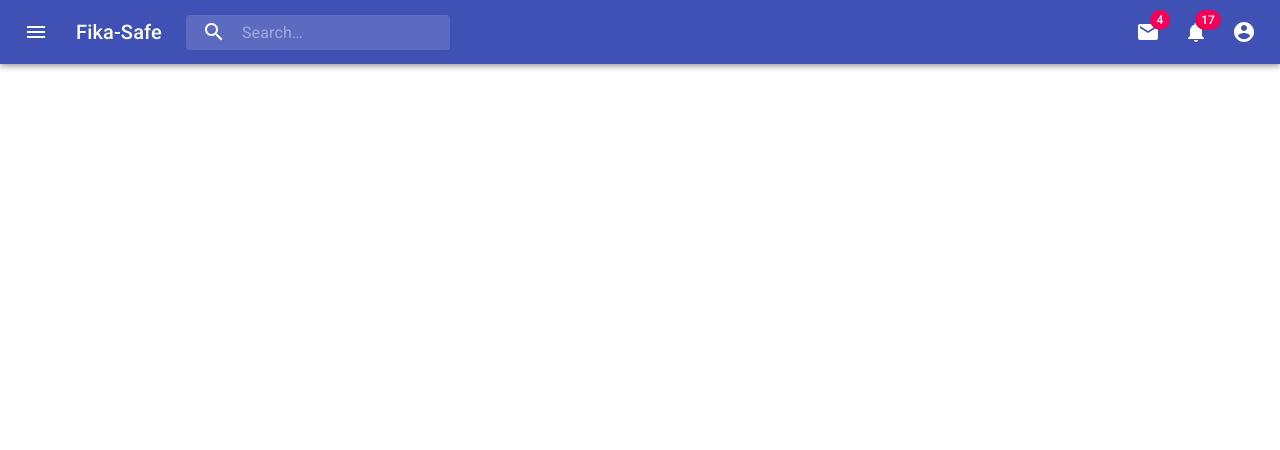
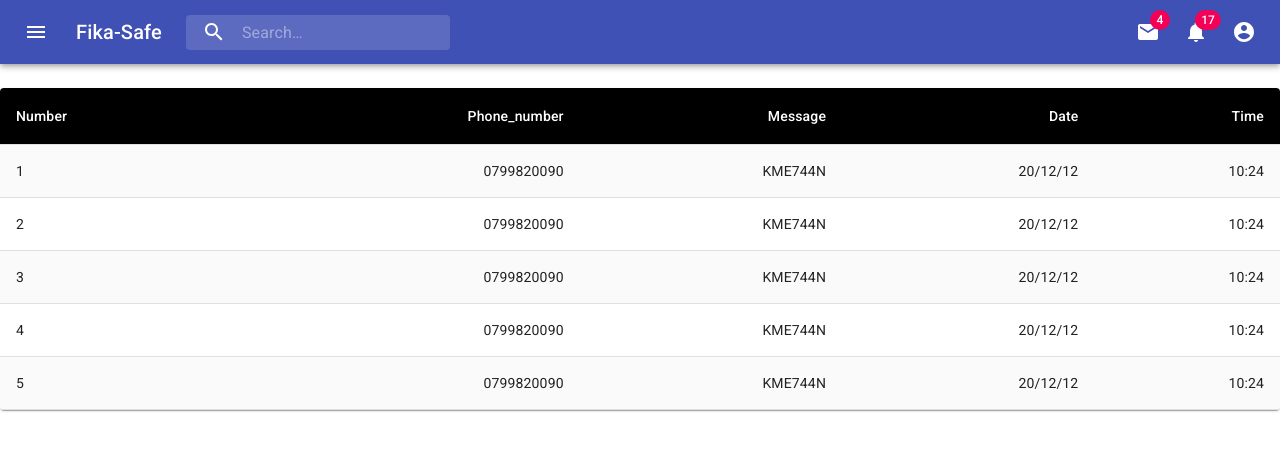
Before and after one commit to lakehub/fika-safe, a React app: page /smslogs in a window 1280 px wide. Shown: the top 450 px of the page. Built offline with nearby package versions, Linux system fonts and the light colour scheme.

Commit message:
add sms logs table

```diff
--- a/src/App.jsx
+++ b/src/App.jsx
@@ -1,12 +1,14 @@
+/* eslint-disable import/extensions */
 import ReactDOM from 'react-dom';
 import React from 'react';
 // import PropTypes from 'prop-types';
 import { BrowserRouter as Router, Route, Switch } from 'react-router-dom';
 
-// importing oue components
 import SaccoList from './components/SaccoList.jsx';
 import NavBar from './components/NavBar.jsx';
-import Login from "./components/Login.jsx"
+import Login from "./components/login.jsx";
+import SmsList from './components/Smslist.jsx';
+
 // import Footer from "./components/Footer.jsx";
 
 const App = ({ children }) => {
@@ -28,6 +30,8 @@ const RouteApp = () => {
           {/* children */}
           <Route path="/login" exact component={Login} />
 
+          <Route path="/smslogs" exact component={SmsList} />
+
           <Route path="/saccos" exact component={SaccoList} />
         </App>
       </Switch>
--- /dev/null
+++ b/src/components/SmsTable.jsx
@@ -0,0 +1,84 @@
+import React from 'react';
+import { withStyles, makeStyles } from '@material-ui/core/styles';
+import Table from '@material-ui/core/Table';
+import TableBody from '@material-ui/core/TableBody';
+import TableCell from '@material-ui/core/TableCell';
+import TableHead from '@material-ui/core/TableHead';
+import TableRow from '@material-ui/core/TableRow';
+import Paper from '@material-ui/core/Paper';
+
+const StyledTableCell = withStyles(theme => ({
+  head: {
+    backgroundColor: theme.palette.common.black,
+    color: theme.palette.common.white,
+  },
+  body: {
+    fontSize: 14,
+  },
+}))(TableCell);
+
+const StyledTableRow = withStyles(theme => ({
+  root: {
+    '&:nth-of-type(odd)': {
+      backgroundColor: theme.palette.background.default,
+    },
+  },
+}))(TableRow);
+
+function SmsData(Number, Phone_number, Message, Date, Time) {
+  return { Number, Phone_number, Message, Date, Time };
+}
+
+const rows = [
+  SmsData(1, '0799820090', 'KME744N', '20/12/12', '10:24'),
+  SmsData(2, '0799820090', 'KME744N', '20/12/12', '10:24'),
+  SmsData(3, '0799820090', 'KME744N', '20/12/12', '10:24'),
+  SmsData(4, '0799820090', 'KME744N', '20/12/12', '10:24'),
+  SmsData(5, '0799820090', 'KME744N', '20/12/12', '10:24'),
+];
+
+const useStyles = makeStyles(theme => ({
+  root: {
+    width: '100%',
+    marginTop: theme.spacing(3),
+    overflowX: 'auto',
+  },
+  table: {
+    minWidth: 700,
+  },
+}));
+
+function SmsTable() {
+  const classes = useStyles();
+
+  return (
+    <Paper className={classes.root}>
+      <Table className={classes.table}>
+        <TableHead>
+          <TableRow>
+            <StyledTableCell>Number</StyledTableCell>
+            <StyledTableCell align="right">Phone_number</StyledTableCell>
+            <StyledTableCell align="right">Message</StyledTableCell>
+            <StyledTableCell align="right">Date</StyledTableCell>
+            <StyledTableCell align="right">Time</StyledTableCell>
+          </TableRow>
+        </TableHead>
+        <TableBody>
+          {rows.map(row => (
+            <StyledTableRow key={row.number}>
+              <StyledTableCell component="th" scope="row">
+                {row.Number}
+              </StyledTableCell>
+              <StyledTableCell align="right">{row.Phone_number}</StyledTableCell>
+              <StyledTableCell align="right">{row.Message}</StyledTableCell>
+              <StyledTableCell align="right">{row.Date}</StyledTableCell>
+              <StyledTableCell align="right">{row.Time}</StyledTableCell>
+            </StyledTableRow>
+          ))}
+        </TableBody>
+      </Table>
+    </Paper>
+  );
+}
+
+export default SmsTable;
--- /dev/null
+++ b/src/components/Smslist.jsx
@@ -0,0 +1,19 @@
+import React from 'react';
+import SmsTable from './SmsTable.jsx';
+
+class SmsList extends React.Component {
+  constructor(props) {
+    super(props);
+    this.state = { smsLogs: [] };
+  }
+
+  render() {
+    return (
+      <div>
+        <SmsTable smsLogs={ this.state.smsLogs } />
+      </div>
+    );
+  }
+}
+
+export default SmsList;
```
Also changed, not shown: src/components/SmsRow.jsx (added), 2 other files (tests, documents, lock files or other folders).
